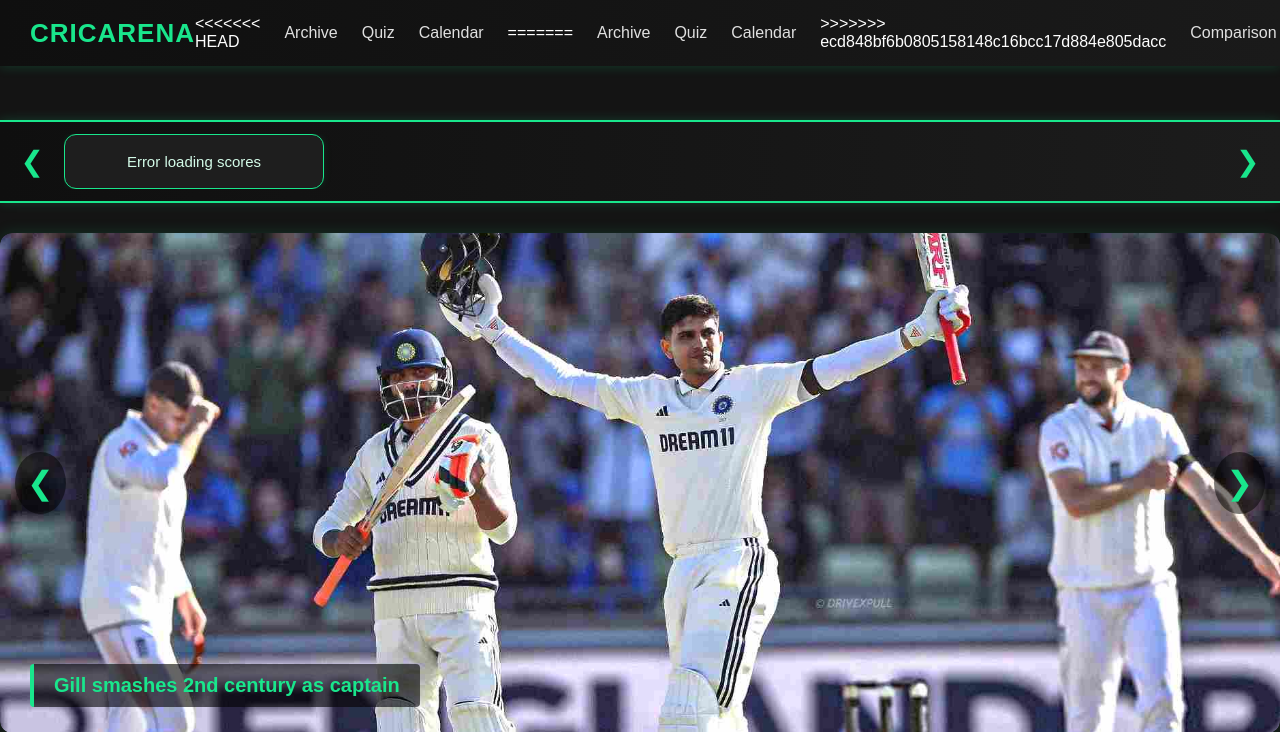
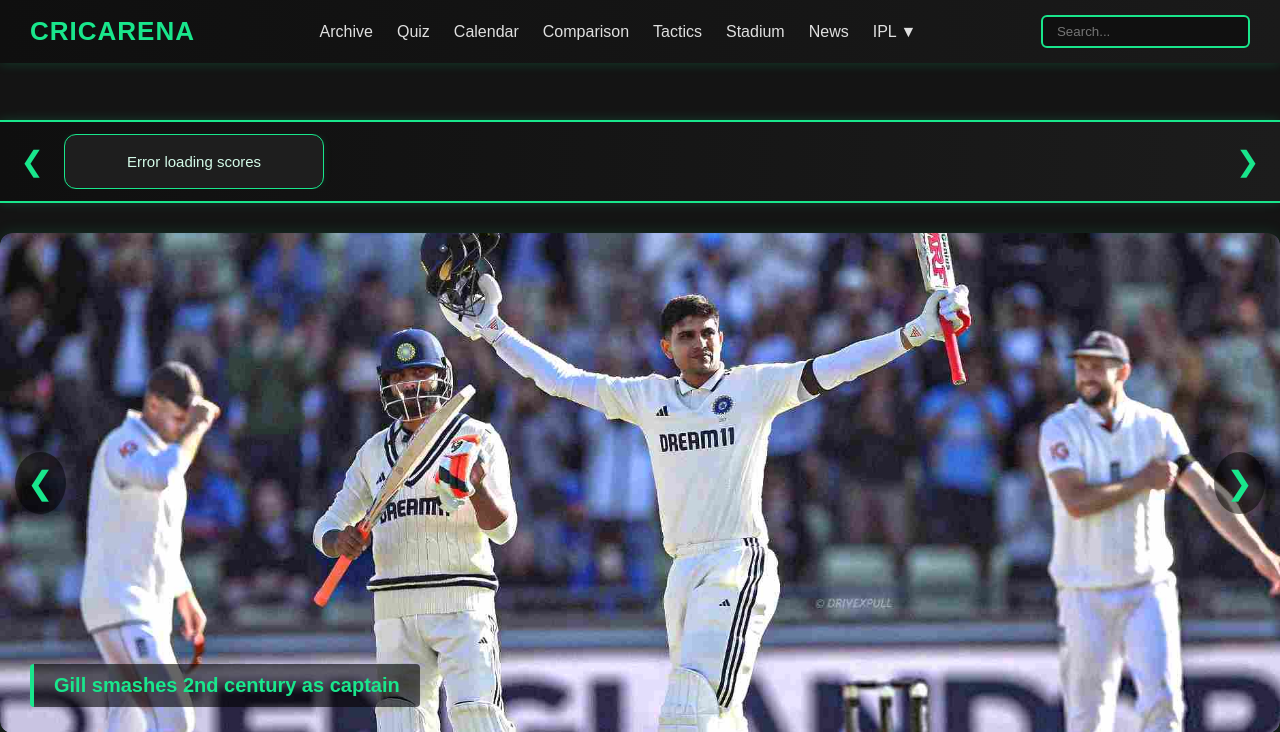
Before and after one commit to siddharth251206/cricarena, a Django app: page / in a window 1280 px wide. Shown: the top 732 px of the page. Run offline with Django 5.2, Linux system fonts and the light colour scheme.

Commit message:
confilct solve

```diff
--- a/cricarena/cricarena/settings.py
+++ b/cricarena/cricarena/settings.py
@@ -39,7 +39,10 @@
     # Apps
     'home',
     'news',
-
+    'quiz',
+    'stadium',
+    'archives',
+    'sportscal',
     'django_social_share',
     'django.contrib.sites',
     'django_crontab',
--- a/cricarena/cricarena/urls.py
+++ b/cricarena/cricarena/urls.py
@@ -22,4 +22,8 @@
     path('', include('home.urls')),      # Home page
     path('news/', include('news.urls')), # News page
     path('stadium/', include('stadium.urls')),
+    path('quiz/', include('quiz.urls')),       # Quiz page
+    path('archives/', include('archives.urls')), # Archives page
+    path('sportscal/',include('sportscal.urls')),
+
 ]
--- a/cricarena/home/templates/h_index.html
+++ b/cricarena/home/templates/h_index.html
@@ -13,15 +13,9 @@
   <nav class="navbar">
     <div class="navbar-logo"><a href="#">CRICARENA</a></div>
     <ul class="navbar-links">
-<<<<<<< HEAD
-      <li><a href="#">Archive</a></li>
+      <li><a href="/archives">Archive</a></li>
       <li><a href="/quiz/">Quiz</a></li>
-      <li><a href="#">Calendar</a></li>
-=======
-      <li><a href="/archives">Archive</a></li>
-      <li><a href="#">Quiz</a></li>
       <li><a href="/sportscal/">Calendar</a></li>
->>>>>>> ecd848bf6b0805158148c16bcc17d884e805dacc
       <li><a href="#">Comparison</a></li>
       <li><a href="#">Tactics</a></li>
       <li><a href="/stadium/">Stadium</a></li>
```
